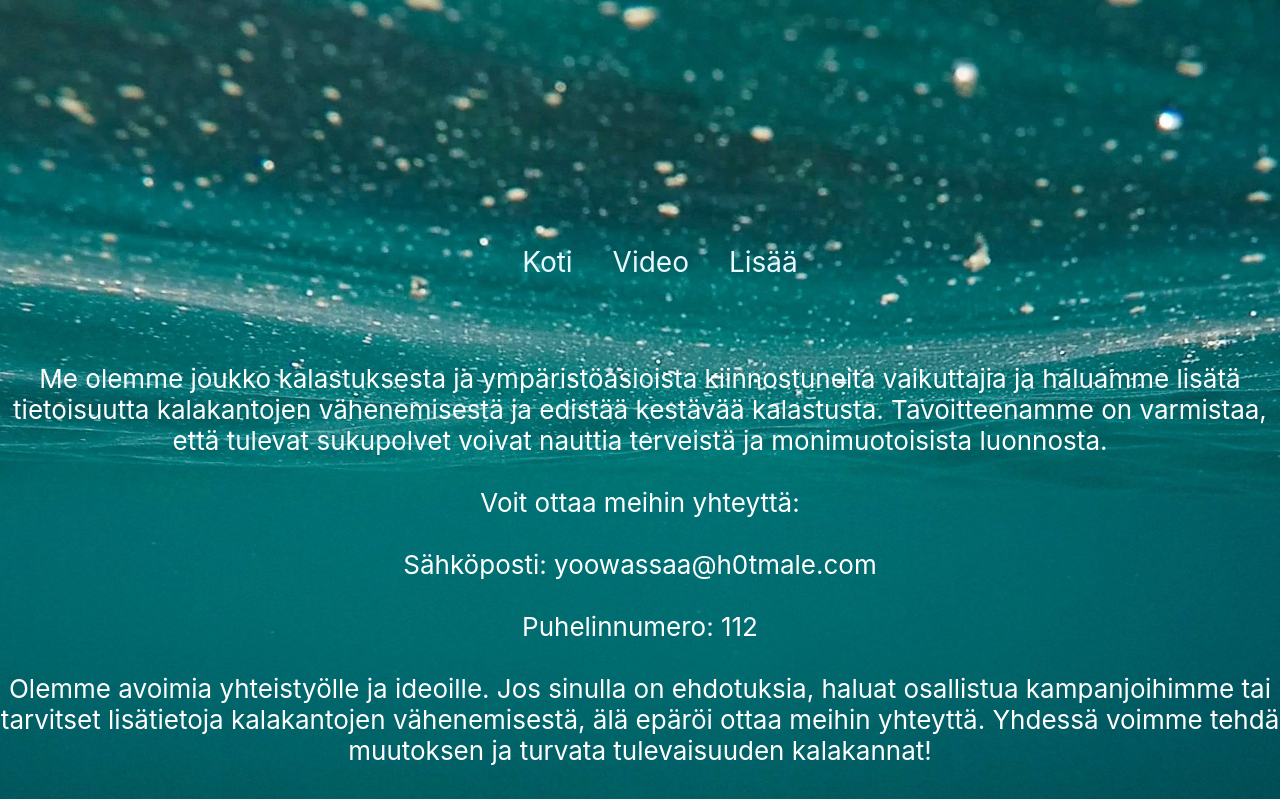
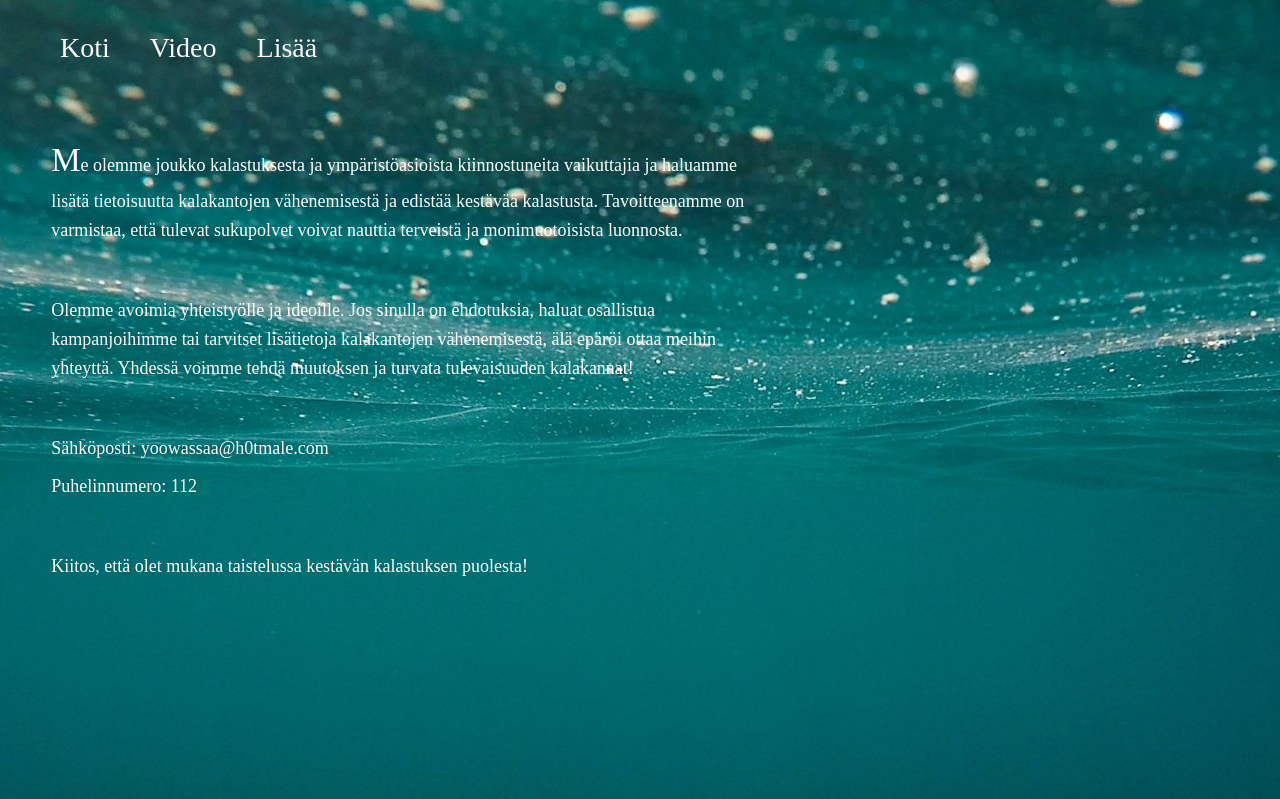
Before and after one commit to ike-na/VJP-Project, a React (Create React App) app in the folder my-app/: page /about in a window 1280 px wide. Shown: the top 799 px of the page. Built offline with nearby package versions, Linux system fonts and the light colour scheme.

Commit message:
video ja lisää muokattu

```diff
--- a/my-app/src/App.css
+++ b/my-app/src/App.css
@@ -6,18 +6,23 @@
   background-image: url("../public/ocean.jpg");
   background-size: cover;
   min-height: 130vh;
-  display: flex;
-  flex-direction: column;
   align-items: center;
   justify-content: center;
-  font-size: calc(10px + 2vmin);
+  font-size: 12px;
   color: white;
+  position: relative;
+  top: 0;
+  left: 0;
+  right: 0;
 }
+
 .container{
-  padding: 1% 3%;
+  display:flex;
+  margin-bottom: 3%;
 }
 nav{
-  display:flexbox;
+  font-family: 'Times New Roman', Times, serif;
+  display:relative;
   align-items: center;
   justify-content: space-between;
   flex-wrap: wrap;
@@ -28,7 +33,7 @@ nav ul li{
   margin: 20px 20px;
 }
 nav ul li a {
-  color: rgb(232, 248, 255);
+  color: rgb(248, 248, 248);
   text-decoration: none;
   font-size: 28px;
   position: relative;
@@ -37,7 +42,7 @@ nav ul li a::after{
   content: '';
   width: 0;
   height: 2.5px;
-  background: rgb(232, 248, 255);
+  background: rgb(255, 255, 255);
   position: absolute;
   left: 0;
   bottom: -6px;
@@ -47,15 +52,24 @@ nav ul li a:hover::after{
   width: 100%;
 }
 
-.App-link {
-  color: #61dafb;
+.App p {
+  /* padding: 4%; */
+  font-size: 18px;
+  line-height: 1.6;
+  font-family: 'Times New Roman', Times, serif;
+  font-weight: normal;
+  text-align: left;
+  max-width: 55%;
+  margin-bottom: 4%;
+  margin-left: 4%;
 }
 
-@keyframes App-logo-spin {
-  from {
-    transform: rotate(0deg);
-  }
-  to {
-    transform: rotate(360deg);
-  }
+.App p span.first-letter {
+  font-size: 33px; /* Adjust the font size as desired */
 }
+
+.App p br {
+  content: '';
+  display: block;
+  margin: 10px 0;
+}
--- a/my-app/src/about.js
+++ /dev/null
@@ -1,26 +0,0 @@
-const About = () => {
-    return (
-      <div className="App">
-        <p>Me olemme joukko kalastuksesta ja ympäristöasioista kiinnostuneita vaikuttajia ja
-          haluamme lisätä tietoisuutta kalakantojen vähenemisestä ja edistää kestävää kalastusta.
-          Tavoitteenamme on varmistaa, että tulevat sukupolvet voivat nauttia terveistä ja monimuotoisista luonnosta.
-          <br></br><br></br>
-
-          Voit ottaa meihin yhteyttä:
-          <br></br><br></br>
-
-          Sähköposti: yoowassaa@h0tmale.com
-          <br></br><br></br>
-          Puhelinnumero: 112
-          <br></br><br></br>
-
-          Olemme avoimia yhteistyölle ja ideoille. Jos sinulla on ehdotuksia, haluat osallistua
-          kampanjoihimme tai tarvitset lisätietoja kalakantojen vähenemisestä, älä epäröi ottaa
-          meihin yhteyttä. Yhdessä voimme tehdä muutoksen ja turvata tulevaisuuden kalakannat!
-          <br></br><br></br>
-          Kiitos, että olet mukana taistelussa kestävän kalastuksen puolesta!</p>
-      </div>
-    );
-  };
-
-  export default About;
--- a/my-app/src/layout.js
+++ /dev/null
@@ -1,21 +0,0 @@
-import { Outlet, Link } from "react-router-dom";
-import './App.css';
-
-const Layout = () => {
-  return (
-    <>
-      <div class="container">
-            <nav>
-                <ul>
-                    <li><Link to="/">Koti</Link></li>
-                    <li><Link to="/video">Video</Link></li>
-                    <li><Link to="/about">Lisää</Link></li>
-                </ul>
-            </nav>
-        </div>
-      <Outlet />
-    </>
-  )
-};
-
-export default Layout;
--- /dev/null
+++ b/my-app/src/pages/about.js
@@ -0,0 +1,28 @@
+const About = () => {
+  return (
+    <div className="App">
+      <p>
+        <span className="first-letter">M</span>e olemme joukko kalastuksesta ja ympäristöasioista kiinnostuneita vaikuttajia ja
+        haluamme lisätä tietoisuutta kalakantojen vähenemisestä ja edistää kestävää kalastusta.
+        Tavoitteenamme on varmistaa, että tulevat sukupolvet voivat nauttia terveistä ja monimuotoisista luonnosta.
+        <br /><br />
+        </p><p>
+        Olemme avoimia yhteistyölle ja ideoille. Jos sinulla on ehdotuksia, haluat osallistua
+        kampanjoihimme tai tarvitset lisätietoja kalakantojen vähenemisestä, älä epäröi ottaa
+        meihin yhteyttä. Yhdessä voimme tehdä muutoksen ja turvata tulevaisuuden kalakannat!
+        <br /><br />
+        </p><p>
+        Sähköposti: yoowassaa@h0tmale.com
+        <br /><br />
+        Puhelinnumero: 112
+        <br /><br />
+        </p><p>
+        <br /><br />
+        Kiitos, että olet mukana taistelussa kestävän kalastuksen puolesta!
+      </p>
+
+    </div>
+  );
+};
+
+export default About;
--- /dev/null
+++ b/my-app/src/pages/layout.js
@@ -0,0 +1,21 @@
+import { Outlet, Link } from "react-router-dom";
+import '../App.css';
+
+const Layout = () => {
+  return (
+    <>
+      <div className="container">
+            <nav>
+                <ul>
+                    <li><Link to="/">Koti</Link></li>
+                    <li><Link to="/video">Video</Link></li>
+                    <li><Link to="/about">Lisää</Link></li>
+                </ul>
+            </nav>
+        </div>
+      <Outlet />
+    </>
+  )
+};
+
+export default Layout;
--- /dev/null
+++ b/my-app/src/pages/video.js
@@ -0,0 +1,13 @@
+import React from "react";
+
+const Video = () => {
+  return (
+    <div className="App">
+      <video width="750" height="500" controls>
+        <source src="Liikakalastus.mp4" type="video/mp4" />
+      </video>
+    </div>
+  );
+};
+
+export default Video;
--- a/my-app/src/video.js
+++ /dev/null
@@ -1,11 +0,0 @@
-const Video = () => {
-  return (
-    <div className="App">
-      <video width="750" height="500" controls >
-        <source src="video.mp4" type="video/mp4"/>
-      </video>
-    </div>
-  );
-};
-
-export default Video;
```
Also changed, not shown: my-app/src/App.js (+3 -5 lines), my-app/src/components/Comment.js (added), 2 other files (tests, documents, lock files or other folders).
